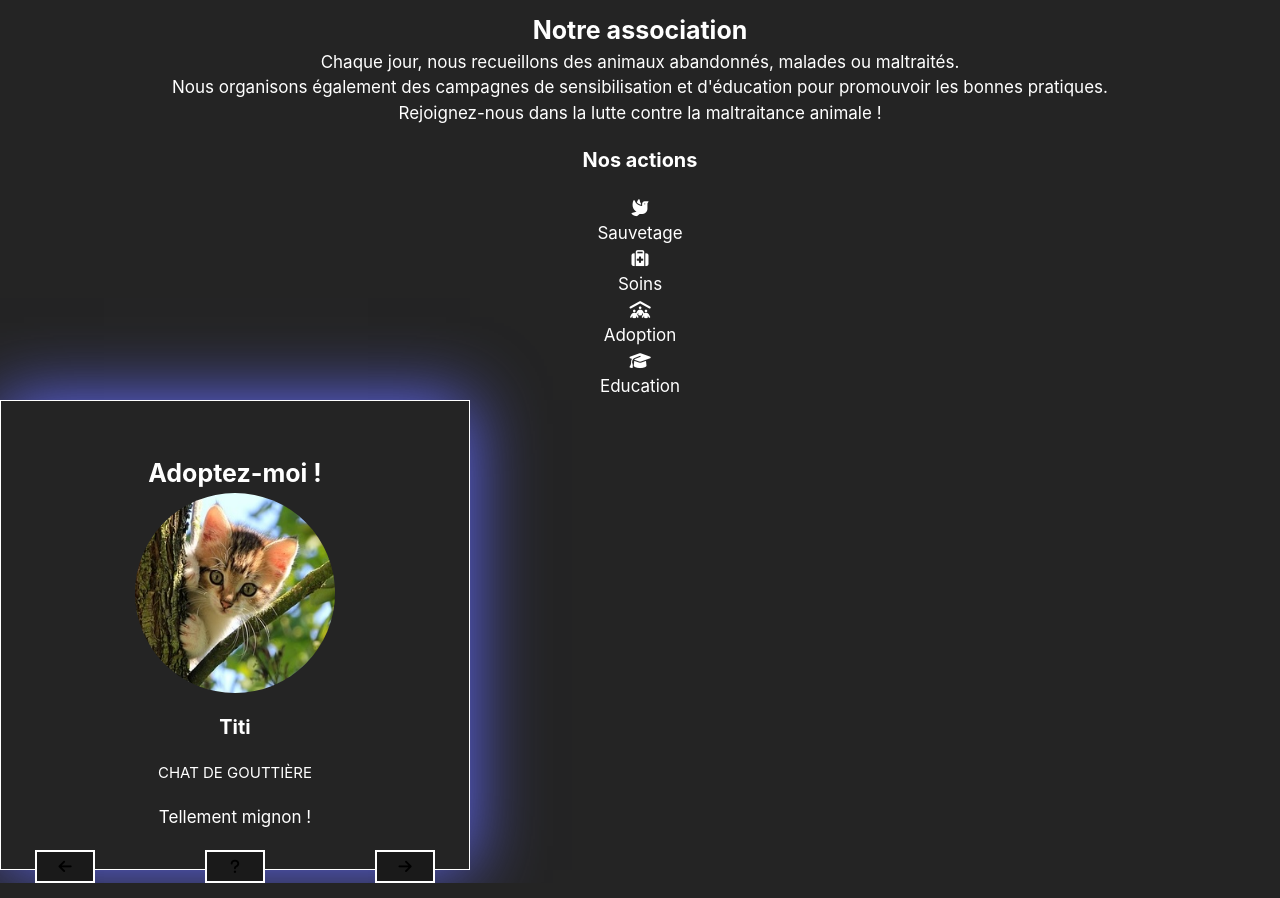
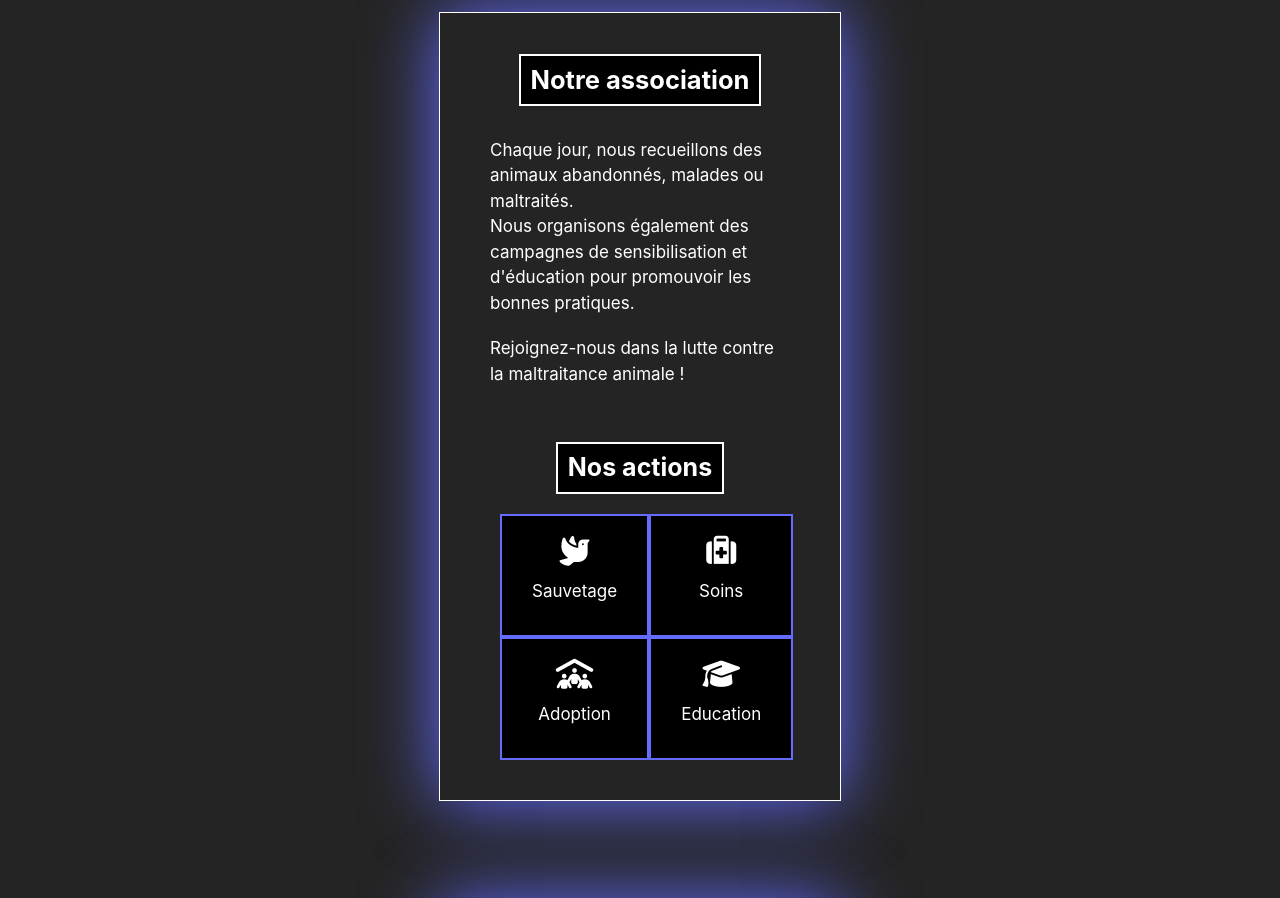
Before and after one commit to NatashaFinkel/cute-pet-project, a website built with Vite: page index.html in a window 1280 px wide. Shown: the part 183-1081 px from the top of the page. Built offline with nearby package versions, Linux system fonts and the light colour scheme.

Commit message:
Ajout de css

```diff
--- a/src/style.css
+++ b/src/style.css
@@ -11,6 +11,10 @@
   text-rendering: optimizeLegibility;
   -webkit-font-smoothing: antialiased;
   -moz-osx-font-smoothing: grayscale;
+}
+
+html {
+  scroll-behavior: smooth;
 }
 
 body {
@@ -67,48 +71,108 @@ a {
   font-size: 20px;
 }
 
-h2 {
+h3 {
   margin-bottom: 0px;
   font-size: 25px;
 }
 
 p {
-  margin: auto;
+  margin: 0px;
+}
+
+.container {
+  display: flex;
+  flex-direction: column;
+  width: 400px;
+  height: auto;
+  border: solid 1px #ffffff;
+  margin-bottom: 100px;
+  justify-self: center;
+  padding: 20px 0px;
+}
+
+#about-us-container {
+  box-shadow: 0 0 4em #646cff;
+}
+
+.about-us-intro {
+  width: 80%;
+  display: flex;
+  flex-direction: column;
+  align-self: center;
+}
+
+#about-us-container p {
+  margin: 10px;
+  text-align: left;
+}
+
+.actions-div {
+  display: flex;
+  flex-direction: column;
+  margin-top: 20px;
+}
+
+.actions-div p:first-child,
+h2,
+h3 {
+  border: 2px solid white;
+  width: fit-content;
+  align-self: center;
+  padding: 5px 10px;
+  background-color: black;
+}
+
+.icons-container {
+  display: flex;
+  display: grid;
+  grid-template-columns: auto auto;
+  flex-wrap: wrap;
+  padding: 20px 15%;
+}
+
+.icon-div {
+  background-color: black;
+  padding: 20px;
+  border: 2px solid #646cff;
+  justify-items: center;
+}
+
+.icon {
+  font-size: 30px;
 }
 
 #pet-container {
-  display: flex;
-  flex-direction: column;
   align-items: center;
 }
 
 .card {
-  align-items: center;
-  display: flex;
-  flex-direction: column;
-  width: 400px;
-  height: 400px;
-  padding: 2em;
-  border: solid 1px #ffffff;
   box-shadow: 0 0 4em #646cff;
 }
 
 .pet-img {
-  width: 200px;
-  min-height: 200px;
+  width: 150px;
+  height: 150px;
   border-radius: 50%;
+}
+
+.card h3 {
+  border: 2px solid #646cff;
+  background-color: unset;
+  margin-bottom: 10px;
 }
 
 .breed {
   text-transform: uppercase;
   font-size: 15px;
-  margin-bottom: 20px;
+  margin: 0px;
+  margin-bottom: 10px;
 }
 
 .button-div {
   width: 100%;
   display: flex;
-  justify-content: space-between;
+  justify-content: space-evenly;
   margin-top: 20px;
 }
 
@@ -118,7 +182,7 @@ button {
   font-size: 15px;
   font-weight: 500;
   font-family: inherit;
-  background-color: #1a1a1a;
+  background-color: black;
   cursor: pointer;
   border-color: white;
   transition: border-color 0.25s;
@@ -161,10 +225,13 @@ button:active {
     font-size: 17px;
   }
 
-  .card {
+  .container {
     width: 300px;
-    height: 300px;
     padding: 1em;
+  }
+
+  .icon-div {
+    padding: 15px 0px;
   }
 
   .pet-img {
@@ -172,7 +239,7 @@ button:active {
     min-height: 150px;
   }
 
-  h2 {
+  h3 {
     font-size: 20px;
   }
 
@@ -190,6 +257,9 @@ button:active {
   nav {
     position: fixed;
     bottom: 0;
+    border: none;
+    border-top: 1px solid white;
+    box-shadow: 0px 50px 50px 50px white;
   }
 
   a {
@@ -210,7 +280,7 @@ button:active {
     font-size: 25px;
   }
 
-  .card {
+  .container {
     width: 250px;
     min-height: 250px;
   }
```
